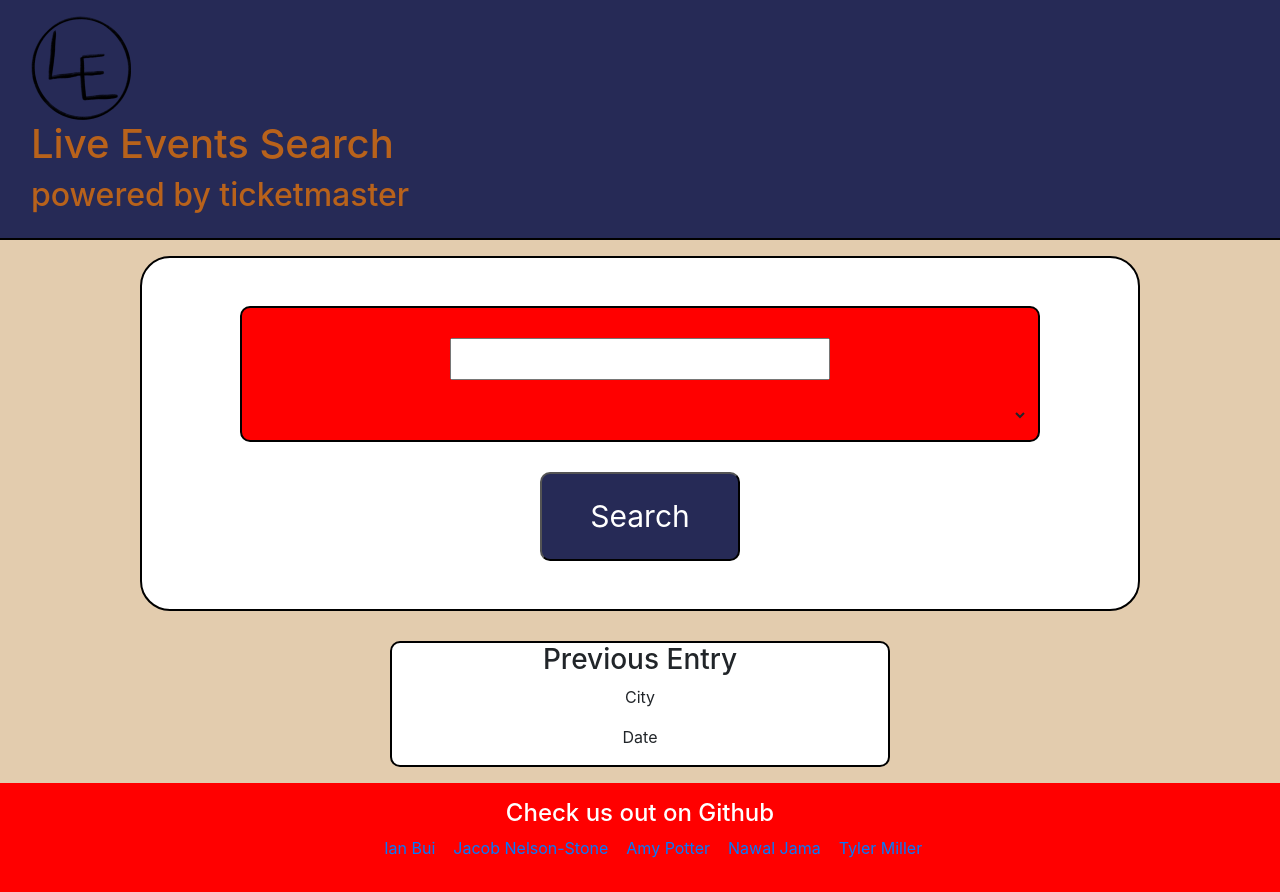
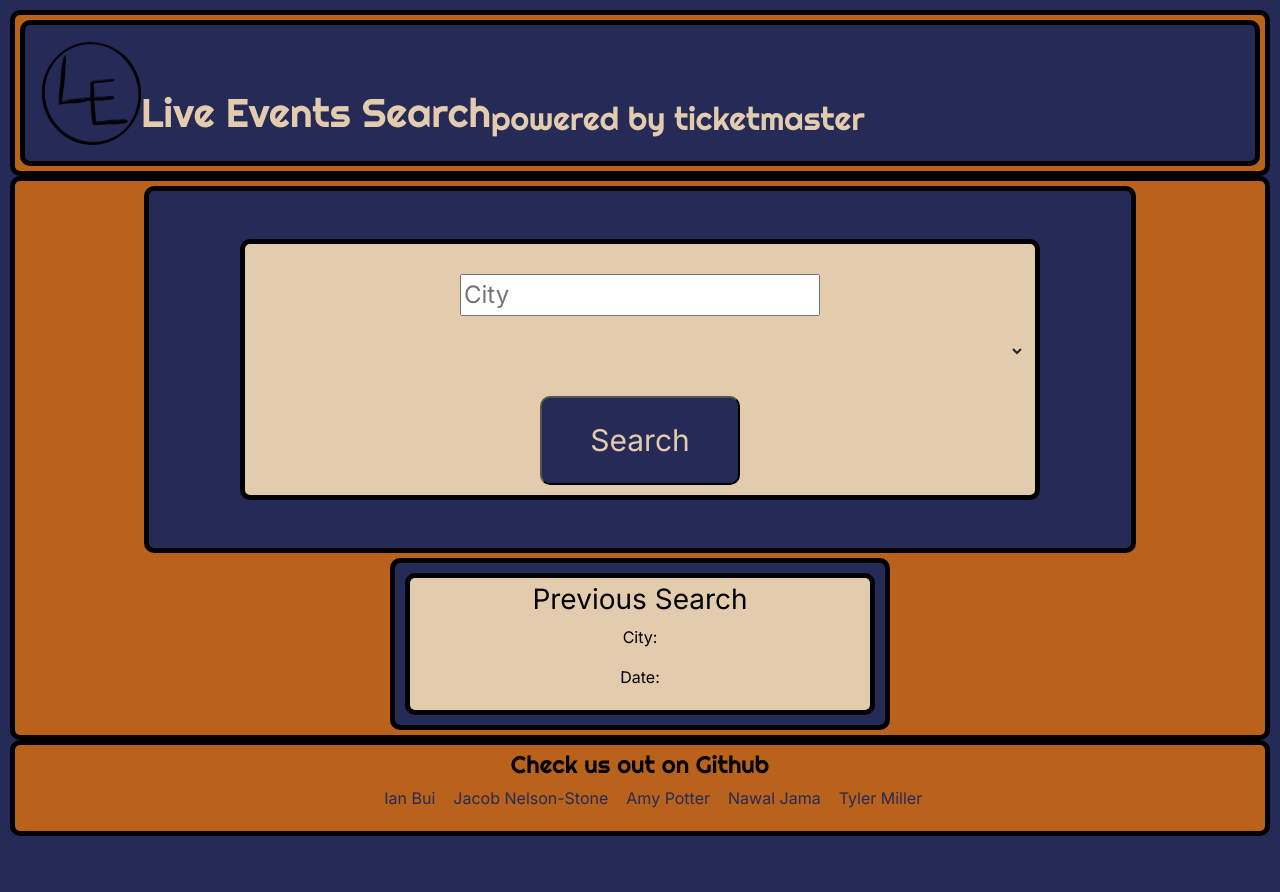
Before and after one commit to JacobDNelsonStone/live-music-search-bandsintown-api, a plain HTML site: page main-page.html in a window 1280 px wide. After the commit the page ends 846 px from the top, so only its background shows below. Drawn offline with nearby package versions, Linux system fonts and the light colour scheme.

Commit message:
main page html css overhaul

```diff
--- a/assets/css/style.css
+++ b/assets/css/style.css
@@ -1,6 +1,4 @@
-* {
-    margin:auto;
-}
+
 :root {
     --black:#000000;
     --blue:#262A56;
@@ -11,35 +9,50 @@
     --green:#367055;
 }
 body {
-    background-color:var(--biege);
-    /* margin:auto; */
+    background-color: var(--blue);
+    margin: 10px;
+    font-family: 'Inter', sans-serif;
+    color:#000000
 }
-header {
+.container-header {
+    background-color: var(--brown);
+    border: 5px solid black;
+    border-radius: 10px;
+    padding: 5px;
+}
+
+.header {
     background-color:var(--blue);
     padding:1rem;
-    border-bottom:2px solid var(--black);
-    margin-bottom:1rem;
-    /* margin:15; */
-    color:var(--brown);
+    border:5px solid var(--black);
+    color:var(--biege);
+    border-radius: 10px;
+    display: flex;
+    justify-content: flex-start;
+    align-items: flex-end;
+    font-family: 'Righteous', cursive;
 }
-/* header h3 {
-    padding:1rem;
-} */
+main{
+    background-color: var(--brown);
+    border: 5px solid black;
+    border-radius: 10px;
+    padding: 5px;
+}
 .searchContainer {
-    border: 2px solid var(--black);
+    border: 5px solid var(--black);
     padding:3rem;
     max-width:1000px;
-    border-radius:30px;
-    background-color:#ffffff;
+    border-radius:10px;
+    background-color:#262A56;
     margin:auto;
     width:80%;
 }
 
 .textContainer {
-    border: 2px solid var(--black);
+    border: 5px solid var(--black);
     padding:10px;
     border-radius:10px;
-    background-color:red;
+    background-color:#E3CCAE;
     max-width:800px;
     margin:auto;
 }
@@ -57,7 +70,7 @@ button {
     margin-top:30px;
     font-size: 30px;
     border-radius:10px;
-    color: var(--white);
+    color: var(--biege);
 }
 button:hover{
     background-color: var(--hover);
@@ -66,34 +79,36 @@ button:hover{
 button:active {
     background-color: var(--green);
 }
-.popularArtistContainer {
-    border:2px solid var(--black);
+.previous-entry-container {
+    border:5px solid var(--black);
     max-width: 500px;
-    margin-top:30px;
+    margin-top:5px;
     border-radius:10px;
-    background-color: var(--white);
-    /* margin-bottom:1000px; */
+    background-color: var(--blue);
+    padding: 10px;
 }
-/* h3 {
-    padding:20px;
-} */
-footer {
-    background-color:var(--brown);
-    margin:1rem 0px 0px 0px;
-    padding:1rem;
-    /* position: fixed; */
-    left: 0;
-    bottom: 0;
-    width: 100%;
-    background-color: red;
-    color: white;
-    text-align: center;
-}
-footer h3 {
-    font-size: 1.5rem;
-    text-align: center;
+.previousEntry {
+    border:5px solid var(--black);
+    background-color: #E3CCAE;
+    border-radius:10px;
+    padding: 5px;
 }
 
+footer {
+    background-color: var(--brown);
+    border: 5px solid black;
+    border-radius: 10px;
+    padding: 5px;
+    text-align: center;
+  }
+  footer h3 {
+    font-size: 1.5rem;
+    font-family: 'Righteous', cursive;
+  }
+
+a {
+    color:#262A56
+}
 @media screen and (max-width: 550px) {
 
 }
--- a/main-page.html
+++ b/main-page.html
@@ -5,11 +5,15 @@
     <meta http-equiv="X-UA-Compatible" content="IE=edge">
     <meta name="viewport" content="width=device-width, initial-scale=1.0">
     <link rel="icon" type="images/x-icon" href="./assets/images/logo.png"
-    <link href="https://cdn.jsdelivr.net/npm/bootstrap@5.3.0-alpha3/dist/css/bootstrap.min.css" rel="stylesheet"
-     integrity="sha384-KK94CHFLLe+nY2dmCWGMq91rCGa5gtU4mk92HdvYe+M/SXH301p5ILy+dN9+nJOZ" crossorigin="anonymous">
-        <link rel="stylesheet" href="https://cdn.jsdelivr.net/npm/bootstrap@4.0.0/dist/css/bootstrap.min.css" integrity="sha384-Gn5384xqQ1aoWXA+058RXPxPg6fy4IWvTNh0E263XmFcJlSAwiGgFAW/dAiS6JXm" crossorigin="anonymous">
+    <link href="https://cdn.jsdelivr.net/npm/bootstrap@5.3.0-alpha3/dist/css/bootstrap.min.css" rel="stylesheet"  integrity="sha384-KK94CHFLLe+nY2dmCWGMq91rCGa5gtU4mk92HdvYe+M/SXH301p5ILy+dN9+nJOZ" crossorigin="anonymous">
+
+    <link rel="preconnect" href="https://fonts.googleapis.com">
+    <link rel="preconnect" href="https://fonts.gstatic.com" crossorigin>
+    <link href="https://fonts.googleapis.com/css2?family=Inter&family=Righteous&display=swap" rel="stylesheet">
+
+    <link rel="stylesheet" href="https://cdn.jsdelivr.net/npm/bootstrap@4.0.0/dist/css/bootstrap.min.css" integrity="sha384-Gn5384xqQ1aoWXA+058RXPxPg6fy4IWvTNh0E263XmFcJlSAwiGgFAW/dAiS6JXm" crossorigin="anonymous">
      <link rel="stylesheet" href="./assets/css/style.css">
-    <title>Event Search Engine powered by Google API</title>
+    <title>Event Search Engine powered by ticketmaster</title>
 </head>
 <body>
     <header>
@@ -31,18 +35,19 @@
     <main><center>
         <div class="searchContainer">
             <div class="textContainer">
-                <input type="text" id="text">
-                <select name="dropdown" class="dropdown-item" aria-placeholder="select" id="eventTiming">select</select>
+                <input type="text" id="text" placeholder="City">
+                <select name="dropdown" class="dropdown-item"  id="eventTiming" >Select Date</select>
+
+                <button id="searchButton">Search</button>
             </div>
-            <button id="searchButton">Search</button>
         </div>
 
-        <div class="popularArtistContainer">
-            <h3 class="previousEntry">Previous Entry</h3>
-            <p class="city">City</p>
-            <p class="dateRange">Date</p>
-            <!-- <p>Lorem ipsum dolor sit amet consectetur adipisicing elit. Odio laudantium iste molestiae iusto unde expedita doloremque voluptatum excepturi explicabo. Illo quo repellendus sit delectus tempore possimus recusandae veritatis dolore at.</p> -->
-
+        <div class="previous-entry-container">
+            <div class="previousEntry">
+                <h3 >Previous Search</h3>
+                <p class="city">City:</p>
+                <p class="dateRange">Date:</p>
+            </div>
         </div>
     </center></main>
 
```
